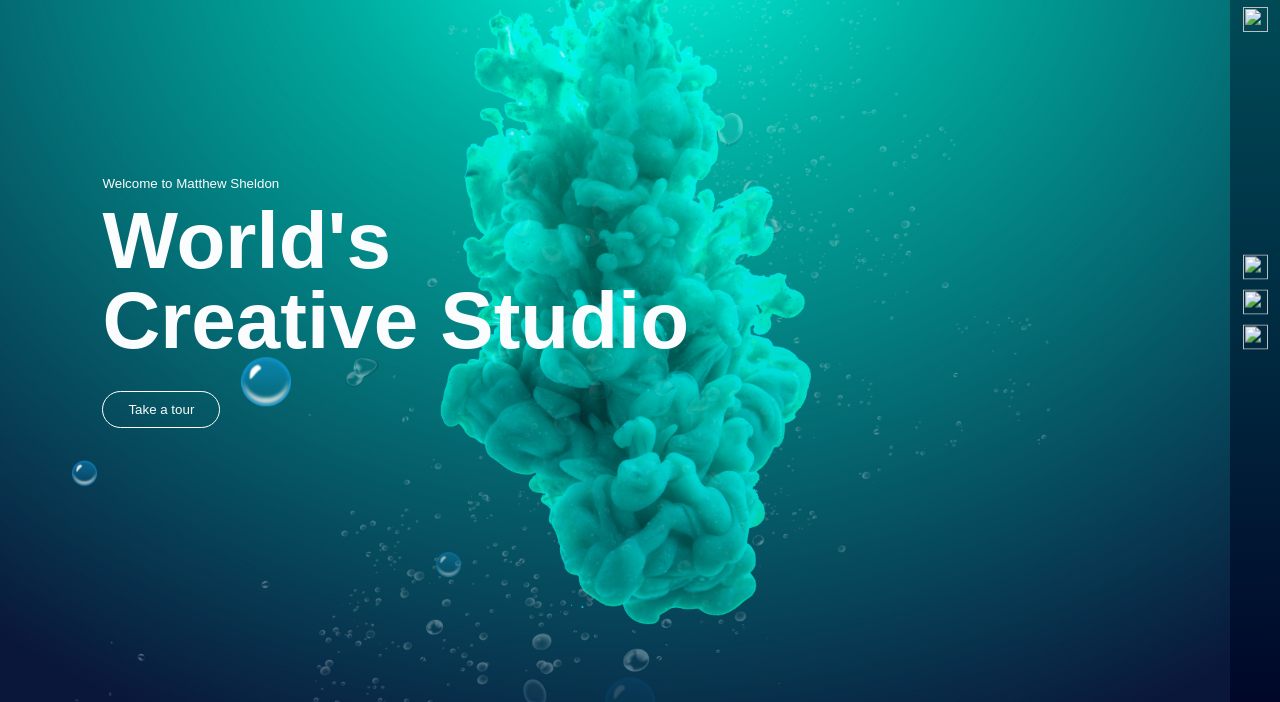
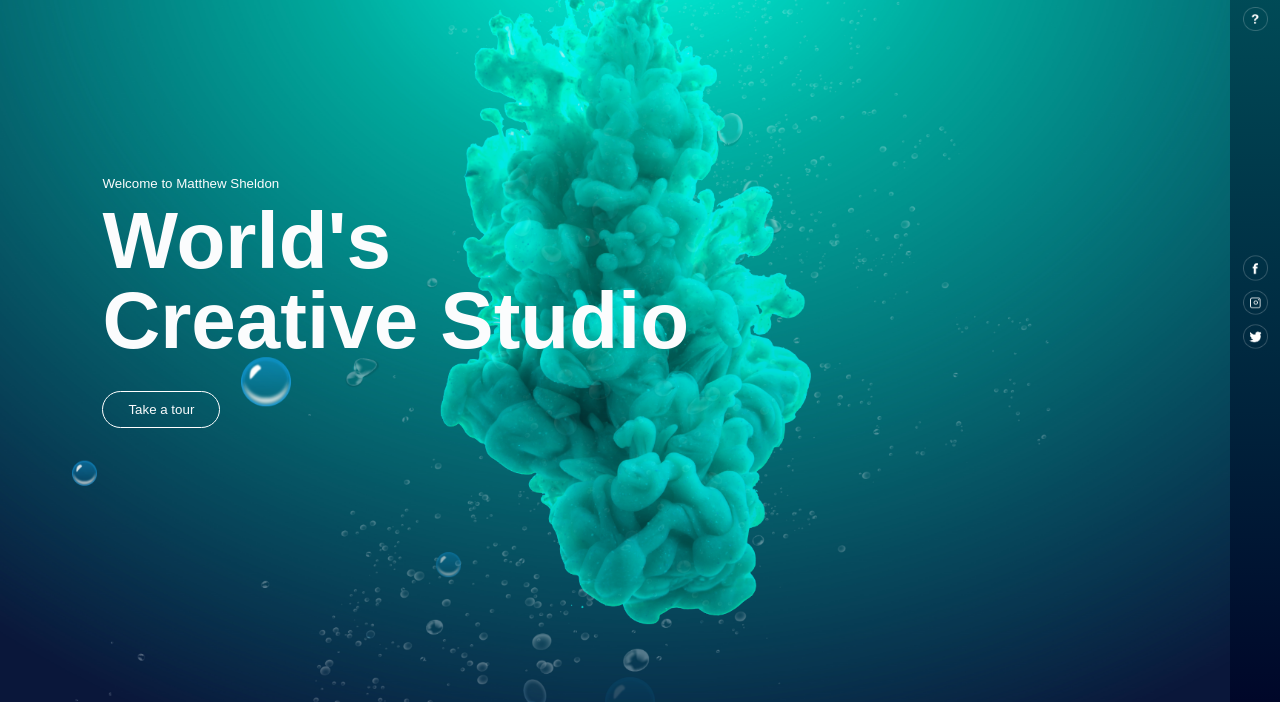
Before and after one commit to PatrickNgabirano/World-s-Creative-Studio, a plain HTML site: page index.html in a window 1280 px wide. Shown: the part 98-800 px from the top of the page. Drawn offline with Linux system fonts and the light colour scheme.

Commit message:
Add files via upload
Feedback is welcomed

```diff
--- a/index.html
+++ b/index.html
@@ -17,13 +17,13 @@
         <div class="side-bar">
 <img src=" images/menu.png" class="menu">
 <div class="social-links">
-    <img src=".images/fb.png">
-    <img src=".images/ig.png">
-    <img src=". images/tw.png">
+    <img src="images/fb.png">
+    <img src="images/ig.png">
+    <img src=" images/tw.png">
 </div>
 <div class="useful-links">
     <img src=" images/share.png">
-    <img src=".images/info.png">
+    <img src="images/info.png">
 </div>
 </div>
 
```
